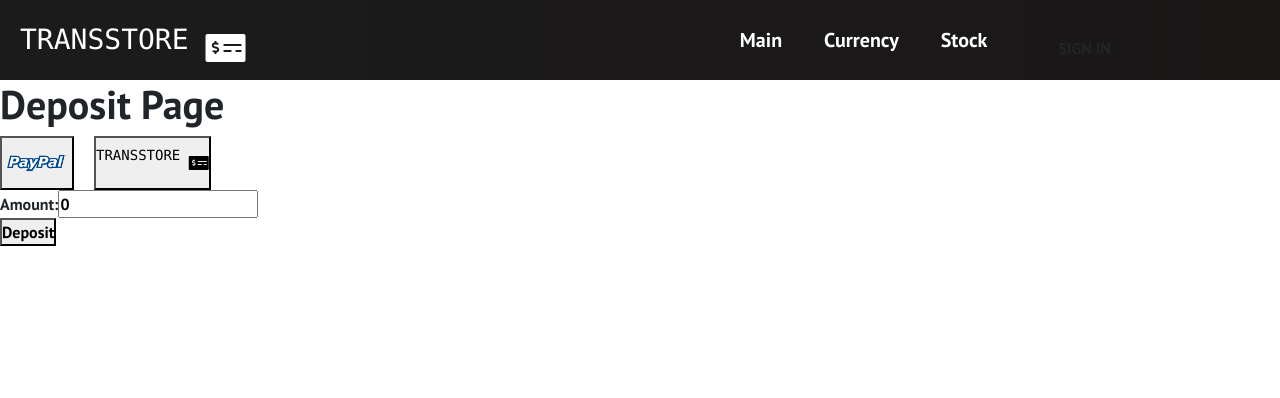
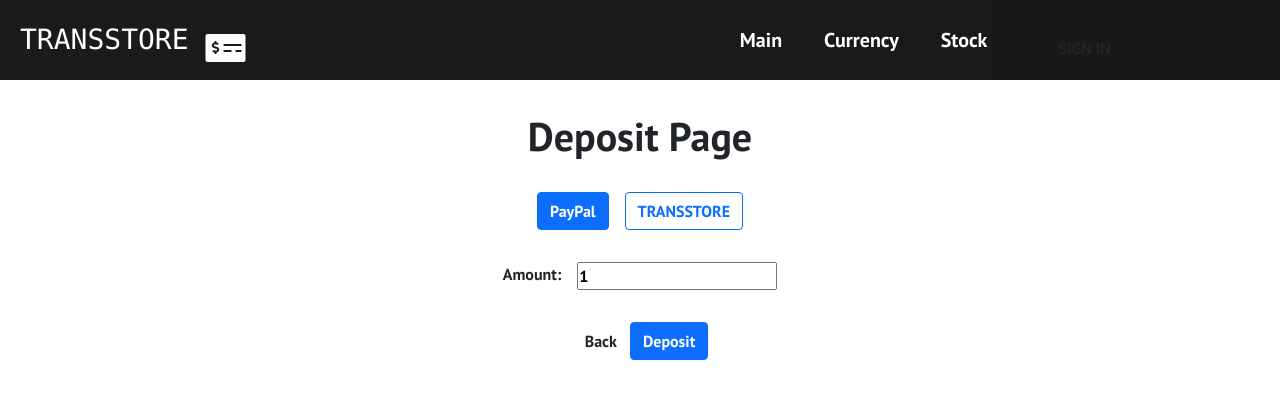
Before and after one commit to dneprpi/crmLiteUI, a React (Create React App) app: page /curency-deposit in a window 1280 px wide. Shown: the top 398 px of the page. Built offline with nearby package versions, Linux system fonts and the light colour scheme.

Commit message:
Create history page
New Pagination
Create history page


Auto stash before rebase of "origin/master"
Create history page


fixup! Add PayPal


fixup! Minre changes

```diff
--- a/src/components/Deposit/Deposit.css
+++ b/src/components/Deposit/Deposit.css
@@ -1,21 +1,13 @@
-.icon-size{
-    width: 70px;
-    height: 50px;
+.margin{
+    margin-top: 2rem;
 }
 
-.payment-logo {
-    color: rgb(0, 0, 0);
-    justify-self: start;
-    margin-left: 20px;
-    cursor: pointer;
-    text-decoration: none;
-    font-size: 1rem;
-    display: flex;
-    align-items: center;
+.width{
+    max-width: 25%;
 }
 
-.payment-menu {
-    display: flex;
-    flex-direction: row;
-    justify-content: flex-start;
+.divider {
+    width: 16px;
+    height: auto;
+    display: inline-block;
 }
--- a/src/components/Deposit/Deposit.js
+++ b/src/components/Deposit/Deposit.js
@@ -1,8 +1,8 @@
 import React, { Component } from "react";
-import { payPalDeposit, transStoreDeposit } from "../../requests";
+import { Link } from "react-router-dom";
+import { payPalDeposit, createTransStoreTransaction } from "../../requests";
 import { v4 as uuidv4 } from "uuid";
 import "./deposit.css";
-import PaypalImg from "../../images/PayPalIcon.png";
 
 export default class Deposit extends Component {
   constructor(props) {
@@ -17,66 +17,105 @@
       leadToken: String,
       isPayPal: Boolean,
     };
+
+    this.selectPaypal = this.selectPaypal.bind(this);
+    this.selectTransStore = this.selectTransStore.bind(this);
   }
-
-  changePaymentMethod = (isPayPal) => {
-    this.state.isPayPal = isPayPal;
-  };
 
   submitForm(e) {
     e.preventDefault();
 
-    const curDateTime = Date().toLocaleString();
+    let curDateTime = (new Date()).toJSON();
+    /* let leadid = JSON.parse(sessionStorage.getItem('leadid'));
+    let leadToken = JSON.parse(sessionStorage.getItem('token'));
+    let walletFrom = JSON.parse(sessionStorage.getItem('SysWallet'));
+    let walletTo = JSON.parse(sessionStorage.getItem('USDWallet')); */
+    let leadid = "3fd3684e-dda4-4559-9094-677b9784b8fd";
+    let leadToken = "eyJhbGciOiJIUzI1NiIsInR5cCI6IkpXVCJ9.eyJyb2xlIjoiVXNlciIsInVuaXF1ZV9uYW1lIjoiM2ZkMzY4NGUtZGRhNC00NTU5LTkwOTQtNjc3Yjk3ODRiOGZkIiwibmJmIjoxNjI5OTg5ODQ5LCJleHAiOjE2MzA1OTQ2NDksImlhdCI6MTYyOTk4OTg0OX0.kdxb1Ph9CHVEpYF_wSLn5MwJNum_c47jmy5wNkEZo2A";
+    let walletFrom = {
+      "id": "3fd3684e-dda4-4559-9094-677b9784b9fd",
+      "currency": {
+          "id": 1,
+          "code": "USD",
+          "title": "United States dollar"
+      },
+      "amount": 100221.000000
+  };
+    let walletTo = {
+      "id": "8488f45b-dd2f-41c2-87d4-d9161ea26cdb",
+      "currency": {
+          "id": 1,
+          "code": "USD",
+          "title": "United States dollar"
+      },
+      "amount": 1000000000.000000
+  };
+    let operationType = {
+      "id": 1,
+      "type": "deposit "
+  };
     const formData = new FormData(e.target);
-    formData.append("leadID", "da14ea70-e48f-43a1-ba98-b3aa96512be1");
-    formData.append(this.id, uuidv4());
-    formData.append(this.isPayPal, Date.now());
     const object = {};
 
     formData.forEach((value, key) => (object[key] = value));
+    object["LeadID"] = leadid;
+    object["ID"] = uuidv4();
+    object["Timestamp"] = curDateTime;
+    object["OperationType"] = operationType[0];
+    object["WalletFrom"] = walletFrom;
+    object["WalletTo"] = walletTo;
+    console.log(object);
     const json = JSON.stringify(object);
+    console.log(json);
 
-    if (this.isPayPal) {
-      payPalDeposit({ total: object.amount, leadID: object.leadID }).then(
-        (response) => (window.location.href = response.data)
-      );
+    if (this.state.isPayPal) {
+      payPalDeposit({ total: object.Amount, leadID: object.LeadID, token: leadToken})
+      .then((response) => (window.location.href = response.data));
     } else {
-      transStoreDeposit(json).then((answer) => console.log(answer));
+      createTransStoreTransaction({data:json, token: leadToken}).then((answer) => console.log(answer));
     }
+  }
+
+  selectPaypal() {
+    this.state.isPayPal = true;
+    console.log(this.state.isPayPal);
+  }
+
+  selectTransStore() {
+    this.state.isPayPal = false;
+    console.log(this.state.isPayPal);
   }
 
   render() {
     return (
-      <section>
-        <div>
-          <h1>Deposit Page</h1>
+      <div className>
+        <div className="margin">
+          <h1 className="d-flex justify-content-center">Deposit Page</h1>
         </div>
         <div>
-          <div className="payment-menu">
-            <button
-              onClick={this.changePaymentMethod(true)}
-              className="payment-menu"
-            >
-              <img className="icon-size" src={PaypalImg} />
-            </button>
-            <button
-              onClick={this.changePaymentMethod(false)}
-              className="payment-logo payment-menu"
-            >
-              <pre>TRANSSTORE </pre>
-              <i className="fas fa-money-check-alt"></i>
-            </button>
+          <div className="margin d-flex justify-content-center">
+            <input onClick={this.selectPaypal} type="radio" className="btn-check" name="options-outlined" id="success-outlined" autocomplete="off" checked/>
+            <label className="btn btn-outline-primary" for="success-outlined">PayPal</label>
+            <div className="divider"/>
+            <input onClick={this.selectTransStore} type="radio" className="btn-check" name="options-outlined" id="danger-outlined" autocomplete="off"/>
+            <label className="btn btn-outline-primary" for="danger-outlined">TRANSSTORE</label>
           </div>
+
           <form onSubmit={this.submitForm.bind(this)}>
-            <div className="formGroup">
-              <label htmlFor="Amount">Amount:</label>
-              <input id="amount" name="amount" type="text" defaultValue="0" />
+            <div className="margin d-flex justify-content-center">
+              <label htmlFor="Amount"> Amount:</label>
+              <div className="divider"/>
+              <input type="number" min="1" id="Amount" name="Amount" defaultValue="1" />
             </div>
-
-            <button type="submit">Deposit</button>
+            <div className="margin d-flex justify-content-center">
+              <Link to="/currency">
+                <button className="btn btn-inline-primary">Back</button>
+              </Link>
+              <button className="btn btn-primary" type="submit">Deposit</button>
+            </div>
           </form>
         </div>
-      </section>
+      </div>
     );
   }
 }
--- a/src/components/currency/currency.js
+++ b/src/components/currency/currency.js
@@ -14,9 +14,10 @@
       wallets: [], currentRate: Number, operationTypes: []};
   }
 
-  componentDidMount(leadID = 'f9168c5e-ceb2-4faa-b6bf-329bf39fa1e4') {
+  componentDidMount(leadID = '207AE0D0-D42E-4571-983A-02C7A312835D') {
     getAllWallets(leadID).then((response) => {
       this.state.wallets = response.data;
+      console.log(this.state.wallets);
       this.fillSelectCurrencyToSell();
 
       sessionStorage.setItem('USDWallet', JSON.stringify(this.getUSDWallet()));
@@ -74,7 +75,7 @@
                 <button className="btn border border-primary">Deposit</button>
               </Link>
               <div className="divider"/>
-              <Link to="/withdraw">
+              <Link to="/curency-withdraw">
                 <button className="btn border border-primary">Withdraw</button>
               </Link>
             </div>
--- a/src/components/withdraw/index.js
+++ b/src/components/withdraw/index.js
@@ -0,0 +1,2 @@
+import Withdraw from "./withdraw";
+export default Withdraw;
--- a/src/components/withdraw/withdraw.css
+++ b/src/components/withdraw/withdraw.css
@@ -0,0 +1,13 @@
+.divider {
+    width: 16px;
+    height: auto;
+    display: inline-block;
+}
+
+.margin{
+    margin-top: 2rem;
+}
+
+.width{
+    max-width: 25%;
+}
--- a/src/components/withdraw/withdraw.js
+++ b/src/components/withdraw/withdraw.js
@@ -1,12 +1,18 @@
 import React, { Component } from "react";
-import { payPalDeposit } from "../../requests";
+import { Link } from "react-router-dom";
+import { createTransStoreTransaction } from "../../requests";
+import { v4 as uuidv4 } from "uuid";
+import "./withdraw.css"
 
-export default class Deposit extends Component {
+export default class Withdraw extends Component {
     constructor() {
         super();
         this.state = {
-            leadWallet: {},
-            sysWallet: {},
+          walletFrom: {},
+          walletTo: {},
+          id: String,
+          operationType: String,
+          timestamp: String,
           leadID: String,
           leadToken: String,
         };
@@ -15,29 +21,72 @@
     submitForm(e) {
       e.preventDefault();
 
-    const curDateTime = Date().toLocaleString();
+      let curDateTime = (new Date()).toJSON();
+      /* let leadid = JSON.parse(sessionStorage.getItem('leadid'));
+    let leadToken = JSON.parse(sessionStorage.getItem('token'));
+    let walletFrom = JSON.parse(sessionStorage.getItem('SysWallet'));
+    let walletTo = JSON.parse(sessionStorage.getItem('USDWallet')); */
+    let leadid = "3fd3684e-dda4-4559-9094-677b9784b8fd";
+    let leadToken = "eyJhbGciOiJIUzI1NiIsInR5cCI6IkpXVCJ9.eyJyb2xlIjoiVXNlciIsInVuaXF1ZV9uYW1lIjoiM2ZkMzY4NGUtZGRhNC00NTU5LTkwOTQtNjc3Yjk3ODRiOGZkIiwibmJmIjoxNjI5OTg5ODQ5LCJleHAiOjE2MzA1OTQ2NDksImlhdCI6MTYyOTk4OTg0OX0.kdxb1Ph9CHVEpYF_wSLn5MwJNum_c47jmy5wNkEZo2A";
+    let walletTo = {
+      "id": "3fd3684e-dda4-4559-9094-677b9784b9fd",
+      "currency": {
+          "id": 1,
+          "code": "USD",
+          "title": "United States dollar"
+      },
+      "amount": 100221.000000
+  };
+    let walletFrom = {
+      "id": "8488f45b-dd2f-41c2-87d4-d9161ea26cdb",
+      "currency": {
+          "id": 1,
+          "code": "USD",
+          "title": "United States dollar"
+      },
+      "amount": 1000000000.000000
+  };
+    let operationType = {
+      "id": 2,
+      "type": "withdraw"
+  };
+      console.log(operationType);
       const formData = new FormData(e.target);
-    formData.append('leadID',"da14ea70-e48f-43a1-ba98-b3aa96512be1");
       const object = {};
 
       formData.forEach((value, key) => (object[key] = value));
-    payPalDeposit({total: object.amount, leadID: object.leadID});
+      object["LeadID"] = leadid;
+      object["ID"] = uuidv4();
+      object["Timestamp"] = curDateTime;
+      object["OperationType"] = operationType[2];
+      object["WalletFrom"] = walletFrom;
+      object["WalletTo"] = walletTo;
+      console.log(object);
+      const json = JSON.stringify(object);
+      console.log(json);
+
+      createTransStoreTransaction({data:json, token: leadToken}).then((answer) => console.log(answer));
     }
 
   render() {
     return (
       <section>
-        <div>
+        <div className="margin d-flex justify-content-center">
           <h1>Withdraw Page</h1>
         </div>
         <div>
           <form onSubmit={this.submitForm}>
-            <div className="formGroup">
+            <div className="margin d-flex justify-content-center">
               <label htmlFor="Amount">Amount:</label>
-              <input id="amount" name="amount" type="text" defaultValue="0" />
+              <div className="divider"/>
+              <input type="number" min="1" id="Amount" name="Amount" defaultValue="1" />
             </div>
-
-            <button type="submit">Withdraw</button>
+            <div className="margin d-flex justify-content-center">
+            <Link to="/currency">
+                <button className="btn btn-inline-primary">Back</button>
+            </Link>
+            <button className="btn btn-primary" type="submit">Withdraw</button>
+            </div>
           </form>
         </div>
       </section>
```
Also changed, not shown: src/App.js (+12 -9 lines), src/components/Leads/Leads.js (+13 -13 lines), src/components/currency-transaction-history/currency-transaction-history.js (+5 -15 lines), src/requests/index.js (+8 -9 lines). Lines whose indentation alone changed are shown as unchanged.
